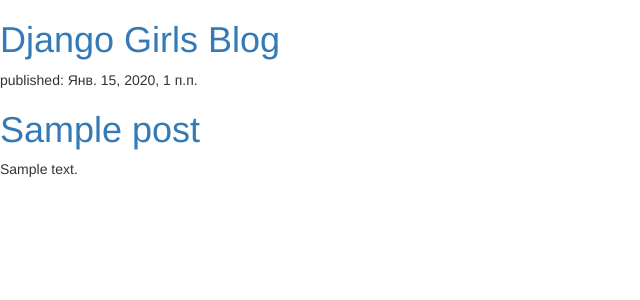
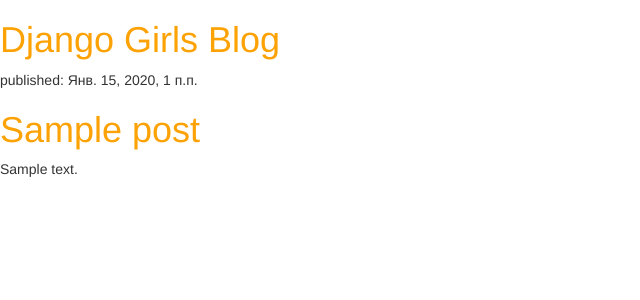
Before and after one commit to everzaky/my-first-blog, a Django app: template blog/templates/blog/post_list.html in a window 1280 px wide. Shown: the top 300 px of the page, without its empty margins (0-640 px from the left). Run offline with Django 3.2, Linux system fonts and the light colour scheme; the template is opened without the code that fills it: values that come from a table or form of the project are taken from there, others are empty; tables that the repository leaves empty hold one stand-in row (values such as "Sample post"); some libraries are stand-ins or nearby versions.

Commit message:
Added CSS.

```diff
--- /dev/null
+++ b/blog/static/css/blog.css
@@ -0,0 +1,3 @@
+h1 a {
+    color: #FCA205;
+}
--- a/blog/templates/blog/post_list.html
+++ b/blog/templates/blog/post_list.html
@@ -1,10 +1,12 @@
+{% load static %}
 <!DOCTYPE html>
 <html lang="en">
 <head>
     <meta charset="UTF-8">
     <title>Blog</title>
     <link rel="stylesheet" href="//maxcdn.bootstrapcdn.com/bootstrap/3.2.0/css/bootstrap.min.css">
-<link rel="stylesheet" href="//maxcdn.bootstrapcdn.com/bootstrap/3.2.0/css/bootstrap-theme.min.css">
+    <link rel="stylesheet" href="//maxcdn.bootstrapcdn.com/bootstrap/3.2.0/css/bootstrap-theme.min.css">
+    <link rel="stylesheet" href="{% static 'css/blog.css' %}">
 </head>
 <body>
      <div>
```
